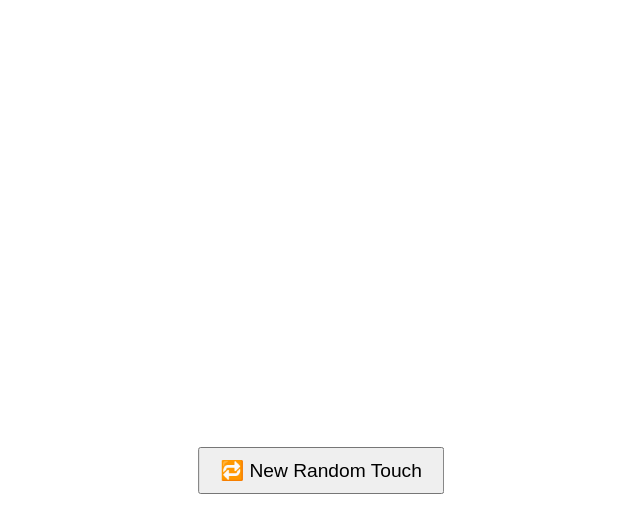
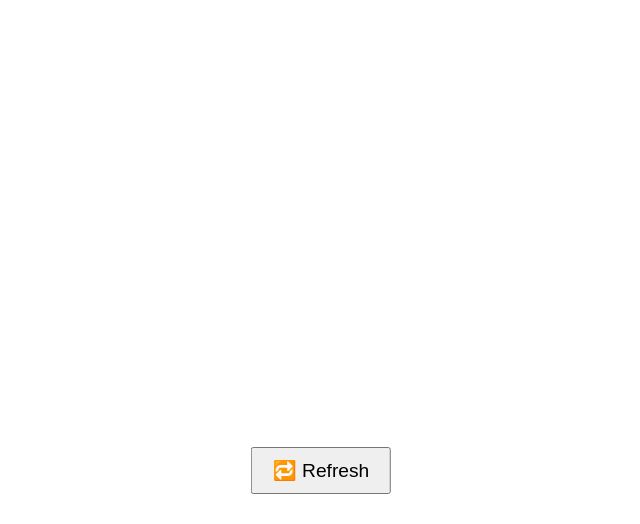
Before and after one commit to bonford/random-touch-pwa, a plain HTML site: page index.html in a window 1280 px wide. Shown: the part 276-800 px from the top of the page, without its empty margins (319-959 px from the left). Drawn offline with Linux system fonts and the light colour scheme.

Commit message:
Changed button name

```diff
--- a/index.html
+++ b/index.html
@@ -25,7 +25,7 @@
       font-size: 1.2rem;
       padding: 10px 20px;
     ">
-    🔁 New Random Touch
+    🔁 Refresh
   </button>
 
   <script>
```
